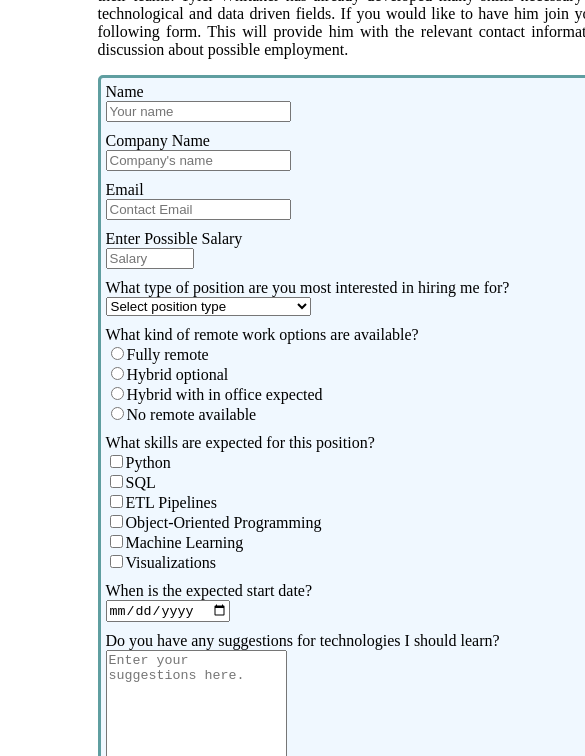
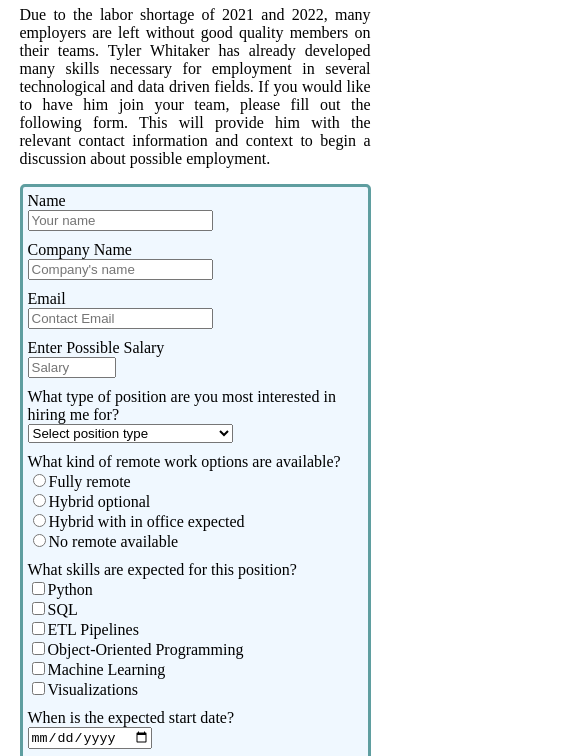
Before and after one commit to ty-whit/fcc-responsive-web-design, a plain HTML site: page 02 - Survey Form/index.html in a window 390 px wide. Shown: the part 97-853 px from the top of the page, 585 px wide, since content can reach past the window. Drawn offline with Linux system fonts and the light colour scheme.

Commit message:
Finalizing design

```diff
--- a/02 - Survey Form/styles.css
+++ b/02 - Survey Form/styles.css
@@ -1,8 +1,8 @@
 body {
     border-color: aquamarine;
-    margin-left: 25%;
-    margin-right: 25%;
-    /* max-width: 500px; */
+    margin-left: auto;
+    margin-right: auto;
+     max-width: 750px;
     align-items: center;
 }
 h1 {
@@ -11,6 +11,7 @@ h1 {
 
 textarea{
     height: 100pt;
+    width: 300pt;
 }
 
 
@@ -33,10 +34,19 @@ textarea{
 @media (max-width: 1000px) {
     /* insert a bunch of stuff here */
     body{
+        max-width: 500pt;
+        margin-left: auto;
+        margin-right: auto;
         align-items: center;
-        width: 500pt;
+
     }
-/*    textarea {
-        width: ;
-    }*/
+    @media (max-width: 750px) {
+        /* insert a bunch of stuff here */
+        body{
+            margin-left: 5%;
+            margin-right: 5%;
+            align-items: center;
+
+        }
+    }
 }
```
